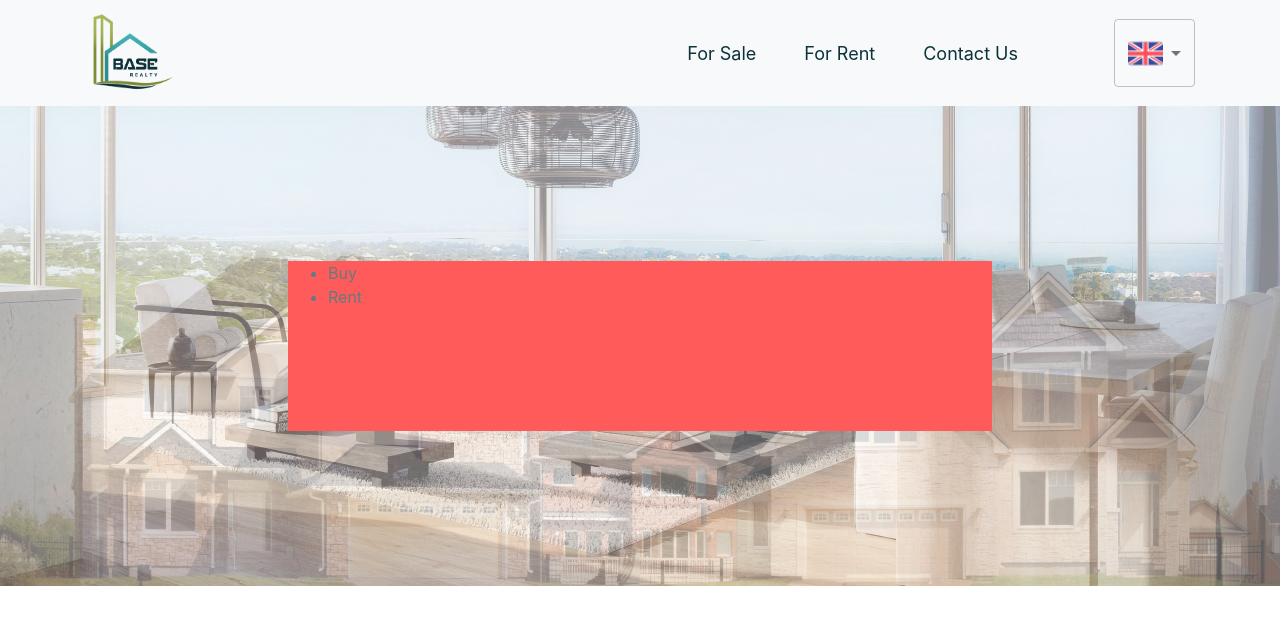
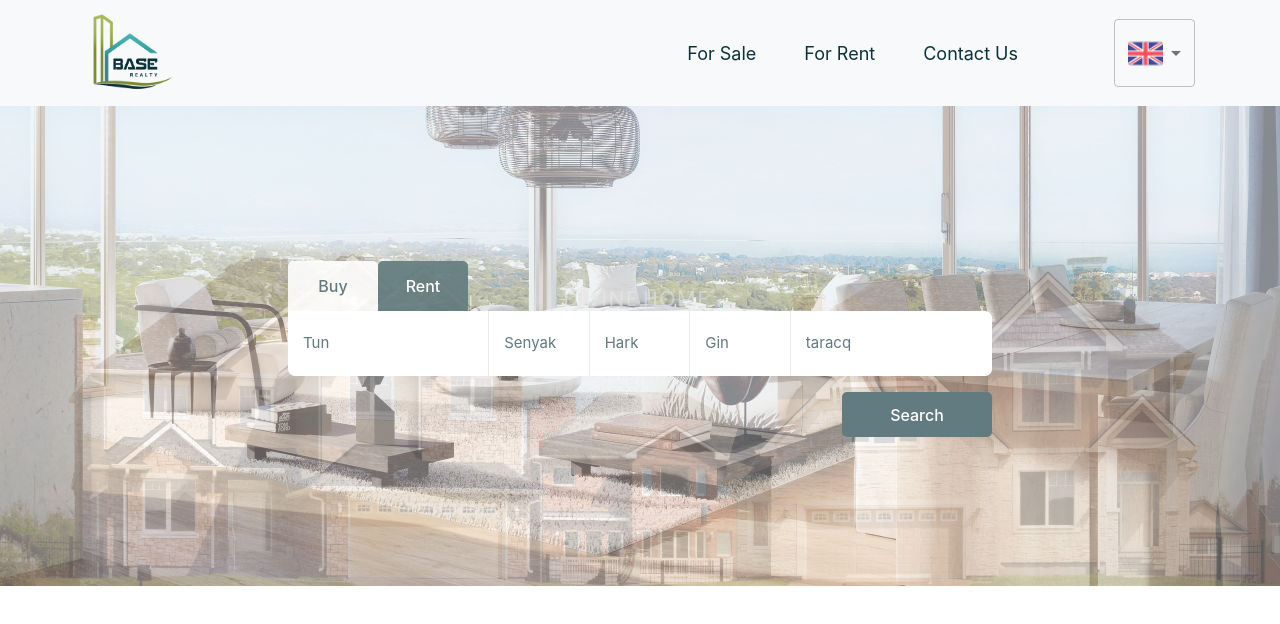
Before and after one commit to AbAyvazyan/baseRealty, a React (Create React App) app: page / in a window 1280 px wide. Shown: the top 624 px of the page. Built offline with nearby package versions, Linux system fonts and the light colour scheme.

Commit message:
added main filtering UI

```diff
--- a/src/App.css
+++ b/src/App.css
@@ -1,11 +1,10 @@
 :root{
- --text-color:rgb(12,51,58)
+ --text-color:12,51,58
 }
 
 
 body{
   margin: 0;
   padding: 0;
-  color: var(--text-color)!important;
-    /*overflow-x: hidden;*/
+  color: rgb(var(--text-color));
 }
--- a/src/Components/HomePage/Components/Filtering/Filtering.css
+++ b/src/Components/HomePage/Components/Filtering/Filtering.css
@@ -2,5 +2,28 @@
     position: absolute;
     width: 55%;
     height: 170px;
-    background-color: red;
 }
+
+
+.search_button{
+    width: 150px;
+    height: 45px;
+    background-color: rgb(var(--text-color));
+    display: flex;
+    align-items: center;
+    justify-content: center;
+    color: white;
+    font-weight: 500;
+    border-radius: 5px;
+    margin-top: 2vh;
+    cursor: pointer;
+}
+
+.home_page_filtering > div:last-child{
+    display: flex;
+    justify-content: flex-end;
+}
+
+.search_button:hover{
+    background-color: rgb(11, 41, 46);
+}
--- a/src/Components/HomePage/Components/Filtering/Filtering.tsx
+++ b/src/Components/HomePage/Components/Filtering/Filtering.tsx
@@ -1,6 +1,7 @@
 import './Filtering.css'
 
 import HouseButtons from "./HouseBottons/HouseButtons";
+import InputFilterField from "./InputFilterField";
 
 const  Filtering = () =>{
 
@@ -13,8 +14,15 @@ const  Filtering = () =>{
 
             </div>
 
-            <div></div>
-            <div></div>
+            <div>
+
+                <InputFilterField/>
+
+            </div>
+
+            <div>
+                <div className={'search_button'}> Search </div>
+            </div>
         </div>
     )
 }
--- a/src/Components/HomePage/Components/Filtering/HouseBottons/HouseButtons.css
+++ b/src/Components/HomePage/Components/Filtering/HouseBottons/HouseButtons.css
@@ -0,0 +1,35 @@
+.house_types{
+    display:flex;
+    padding: 0;
+    margin: 0;
+}
+
+.house_types li{
+    display: flex;
+    align-items: center;
+    justify-content: center;
+    width: 90px;
+    height: 50px;
+    list-style-type: none;
+    border-top-left-radius: 5px;
+    border-top-right-radius: 5px;
+    cursor: pointer;
+
+    font-weight: 500;
+}
+
+.disactiveLi{
+    background-color:rgba(12,51,58,0.9) ;
+    color: white;
+}
+
+.activeLi{
+    background-color: rgba(255,255,255,0.9);
+    color: rgb(var(--text-color));
+}
+
+
+.disactiveLi:hover{
+    background-color: rgba(255,255,255,0.7);
+    color: rgb(var(--text-color));
+}
--- a/src/Components/HomePage/Components/Filtering/HouseBottons/HouseButtons.tsx
+++ b/src/Components/HomePage/Components/Filtering/HouseBottons/HouseButtons.tsx
@@ -1,25 +1,43 @@
 import './HouseButtons.css'
+import {useState} from "react";
 
 type ThouseAction={
-    type:string
+    position:number,
+    type:string,
+    active:boolean
 }
 
 const houseActionTypes:ThouseAction[]=[
     {
-        type:'Buy'
+        position:1,
+        type:'Buy',
+        active:true
     },
     {
-        type:'Rent'
+        position: 2,
+        type:'Rent',
+        active: false
     }
 ]
 
 const HouseButtons = () =>{
 
+    const [houses,setHouses] = useState(houseActionTypes)
+
+    const activeTypeHandler = (num:number) =>{
+        setHouses(prevState => {
+            return prevState.map(elem=>{
+                elem.active = elem.position === num;
+                return elem
+            })
+        })
+    }
+
     return(
 
-        <ul className={''}>
-            {houseActionTypes.map(item=>{
-                return <li>{item.type}</li>
+        <ul className={'house_types'}>
+            {houses.map(({active,position,type})=>{
+                return <li className={active ? 'activeLi' : 'disactiveLi'} key={position}  onClick={()=>activeTypeHandler(position)}>{type}</li>
             })
             }
         </ul>
--- /dev/null
+++ b/src/Components/HomePage/Components/Filtering/InputFilterField/InputFilterField.css
@@ -0,0 +1,32 @@
+.input_filter_form{
+    width: 100%;
+}
+
+.input_filtering_field{
+    display: grid;
+    grid-template-columns: 2fr 1fr 1fr 1fr 2fr;
+}
+
+.input_filtering_field div{
+    height: 65px;
+    border-right: 1px  solid rgba(150, 150, 150,0.3);
+    background-color: white;
+    display: flex;
+    align-items: center;
+    padding: 0 15px;
+    box-sizing: border-box;
+    cursor: pointer;
+    font-weight: 400;
+    font-size: 15px;
+}
+
+.input_filtering_field div:first-child{
+    border-bottom-left-radius: 7px;
+}
+
+
+.input_filtering_field div:last-child{
+    border-top-right-radius: 7px;
+    border-bottom-right-radius: 7px;
+    border-right: none;
+}
--- /dev/null
+++ b/src/Components/HomePage/Components/Filtering/InputFilterField/InputFilterField.tsx
@@ -0,0 +1,17 @@
+import './InputFilterField.css'
+
+const InputFilterField = () =>{
+    return(
+        <form action="" className={'input_filter_form'}>
+            <div className={'input_filtering_field'}>
+                <div>Tun</div>
+                <div>Senyak</div>
+                <div>Hark</div>
+                <div>Gin</div>
+                <div>taracq</div>
+            </div>
+        </form>
+    )
+}
+
+export default InputFilterField
--- /dev/null
+++ b/src/Components/HomePage/Components/Filtering/InputFilterField/index.ts
@@ -0,0 +1,3 @@
+import InputFilterField from "./InputFilterField";
+
+export default InputFilterField
```
Also changed, not shown: src/Components/Languages/Languages.tsx (+1 -19 lines).
